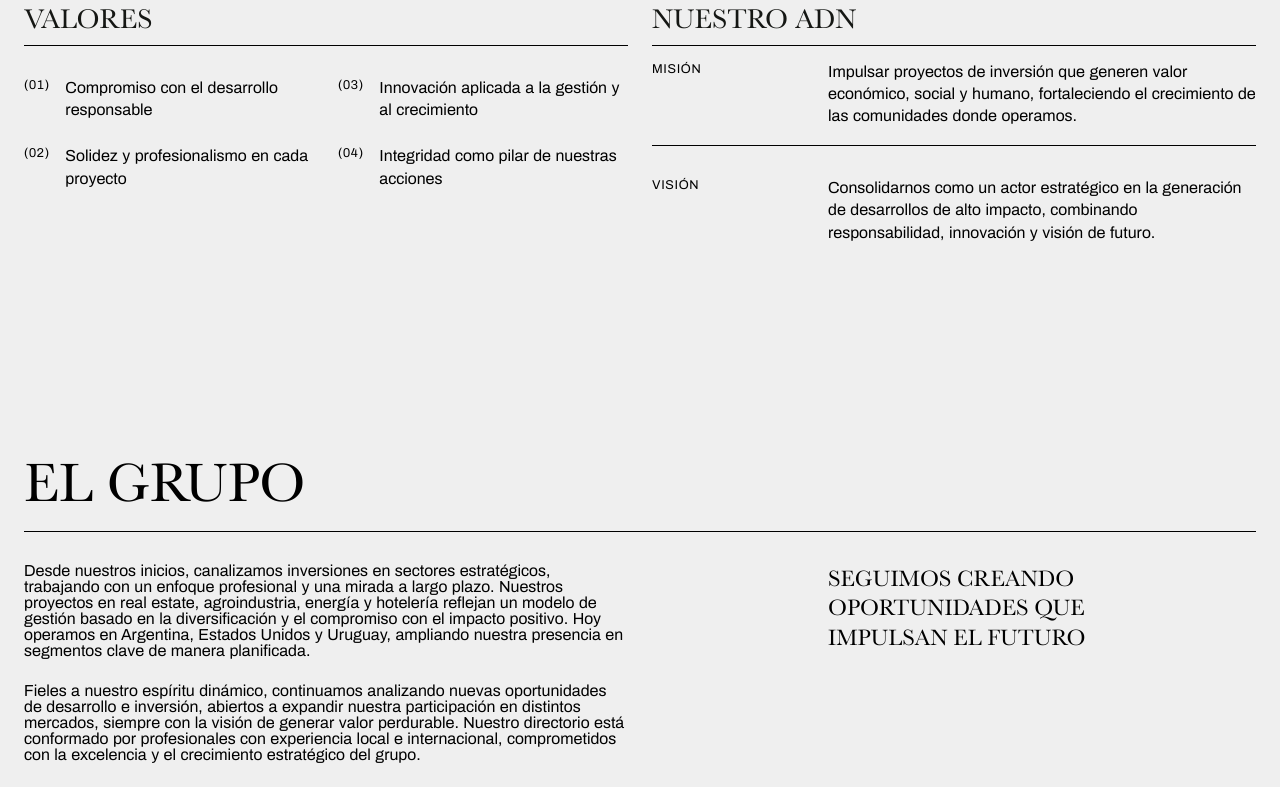
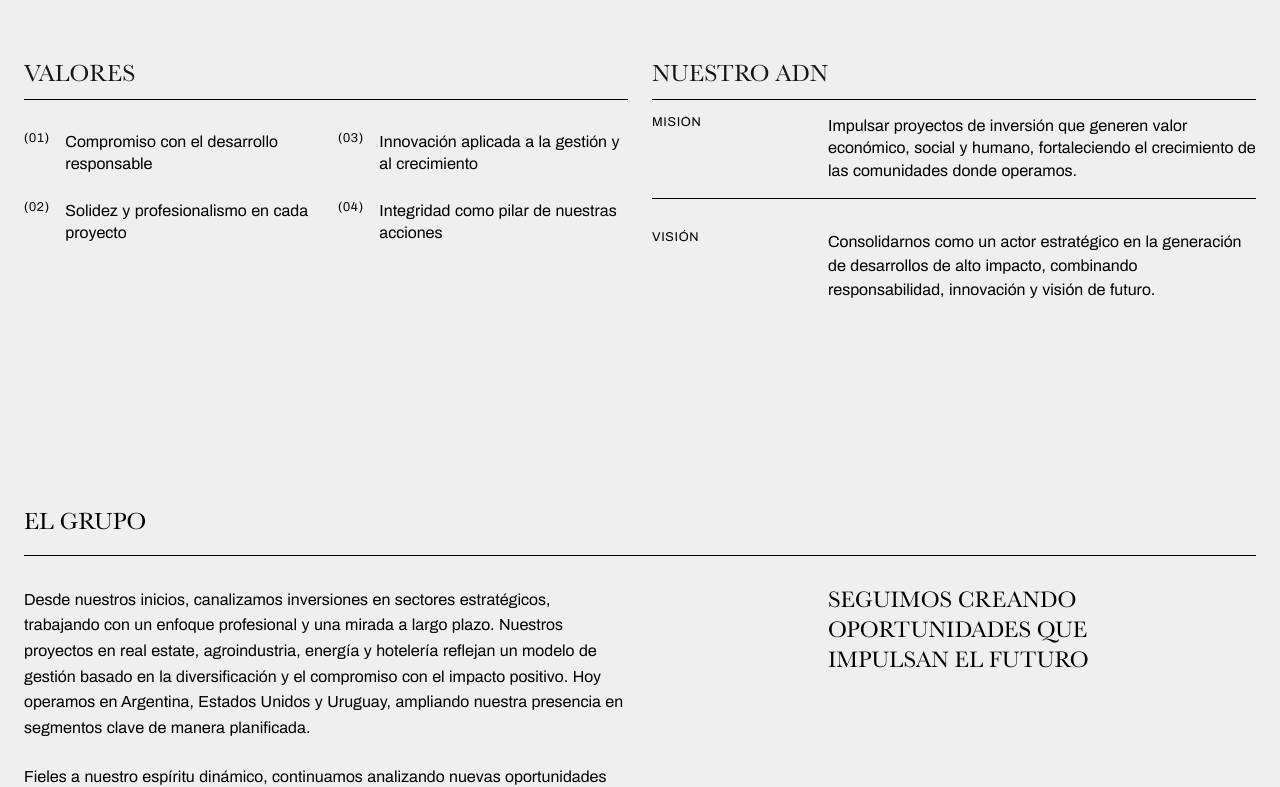
Before and after one commit to i9-9/grupofrali, a Next.js app: page /quienes-somos in a window 1280 px wide. Shown: the part 577-1364 px from the top of the page. Built offline with nearby package versions, Linux system fonts and the light colour scheme.

Commit message:
Replaced fonts - Animations pt2

```diff
--- a/src/app/globals.css
+++ b/src/app/globals.css
@@ -20,8 +20,16 @@
 
 @font-face {
   font-family: 'Archivo';
+  src: url('/fonts/Archivo-Thin.woff2') format('woff2');
+  font-weight: 100;
+  font-style: normal;
+  font-display: swap;
+}
+
+@font-face {
+  font-family: 'Archivo';
   src: url('/fonts/Archivo-Regular.ttf') format('truetype');
-  font-weight: 400;
+  font-weight: 300;
   font-style: normal;
   font-display: swap;
 }
@@ -69,7 +77,7 @@ html {
 body {
   color: #151714;
   font-family: 'Archivo', sans-serif;
-  font-weight: 400;
+  font-weight: 300;
 }
 
 /* ========================================
@@ -97,7 +105,7 @@ body {
   font-family: 'Archivo', sans-serif;
   font-size: 2.2rem;
   line-height: 1.2;
-  font-weight: 400;
+  font-weight: 300;
 }
 
 /* H3 BASKERVILLE - 1.5rem */
@@ -113,7 +121,7 @@ body {
   font-family: 'Archivo', sans-serif;
   font-size: 1.75rem;
   line-height: 1.4;
-  font-weight: 400;
+  font-weight: 300;
 }
 
 /* BODY 2 ARCHIVO - 1rem */
@@ -121,15 +129,15 @@ body {
   font-family: 'Archivo', sans-serif;
   font-size: 1rem;
   line-height: 1.6;
-  font-weight: 400;
+  font-weight: 300;
 }
 
 /* SMALL ARCHIVO - 0.8rem */
 .text-small-archivo {
   font-family: 'Archivo', sans-serif;
   font-size: 0.8rem;
-  line-height: 1.3;
-  font-weight: 400;
+  line-height: 1.1;
+  font-weight: 300;
   text-transform: uppercase;
   letter-spacing: 0.05em;
 }
@@ -139,7 +147,7 @@ body {
   font-family: 'Archivo', sans-serif;
   font-size: 1.5rem;
   line-height: 1.4;
-  font-weight: 400;
+  font-weight: 300;
 }
 
 /* 12 ARCHIVO - 0.75rem */
@@ -147,7 +155,7 @@ body {
   font-family: 'Archivo', sans-serif;
   font-size: 0.75rem;
   line-height: 1.3;
-  font-weight: 400;
+  font-weight: 300;
   text-transform: uppercase;
   letter-spacing: 0.05em;
 }
@@ -202,9 +210,14 @@ body {
   font-weight: 300;
 }
 
+.font-archivo-thin {
+  font-family: 'Archivo', sans-serif;
+  font-weight: 100 !important;
+}
+
 .font-archivo-regular {
   font-family: 'Archivo', sans-serif;
-  font-weight: 400;
+  font-weight: 300;
 }
 
 .font-archivo-bold {
@@ -265,7 +278,7 @@ body {
 
 .filter-item.inactive {
   color: #9ca3af;
-  font-weight: 400;
+  font-weight: 300;
 }
 
 /* Header superpuesto */
@@ -393,15 +406,20 @@ body {
   font-family: 'Archivo', sans-serif;
   font-size: 5.4rem; /* 86.4px en base 16px */
   line-height: 0.85;
-  font-weight: 300;
+  font-weight: 100 !important;
   letter-spacing: -0.02em;
+}
+
+/* Números de estadísticas en páginas de proyectos - Forzar Thin */
+.project-stats-number {
+  font-weight: 100 !important;
 }
 
 .text-stat-unit {
   font-family: 'Archivo', sans-serif;
   font-size: 1.5rem; /* 24px - proporcional al número grande */
   line-height: 0.9;
-  font-weight: 300;
+  font-weight: 100 !important;
 }
 
 /* Responsive para números grandes - Siguiendo nueva escala mobile */
@@ -858,3 +876,48 @@ body {
 .project-stats-line-delay-8.animate::before {
   animation-delay: 1.5s;
 }
+
+/* ========================================
+   ANIMACIÓN DE LÍNEAS QUIENES SOMOS
+   ======================================== */
+
+/* Clase base para líneas de Quiénes Somos */
+.quienes-somos-line {
+  position: relative;
+  overflow: hidden;
+}
+
+.quienes-somos-line::after {
+  content: '';
+  position: absolute;
+  bottom: 0;
+  left: 0;
+  right: 0;
+  height: 1px;
+  background-color: #000;
+  transform: scaleX(0);
+  transform-origin: left;
+  transition: transform 0.8s ease-out;
+}
+
+/* Clase para activar la animación */
+.quienes-somos-line.animate::after {
+  animation: drawLine 0.8s ease-out forwards;
+}
+
+/* Delays secuenciales para líneas de Quiénes Somos */
+.quienes-somos-line-delay-1.animate::after {
+  animation-delay: 0.1s; /* VALORES */
+}
+
+.quienes-somos-line-delay-2.animate::after {
+  animation-delay: 0.3s; /* NUESTRO ADN */
+}
+
+.quienes-somos-line-delay-3.animate::after {
+  animation-delay: 0.5s; /* MISIÓN */
+}
+
+.quienes-somos-line-delay-4.animate::after {
+  animation-delay: 0.1s; /* EL GRUPO (se anima independiente) */
+}
--- a/src/app/quienes-somos/page.tsx
+++ b/src/app/quienes-somos/page.tsx
@@ -1,7 +1,29 @@
+'use client'
+
 import React from 'react'
 import Image from 'next/image'
+import { useIntersectionObserver } from "@/hooks/useIntersectionObserver"
 
 export default function QuienesSomos() {
+  // Intersection Observers para las diferentes secciones
+  const { ref: valoresRef, isVisible: isValoresVisible } = useIntersectionObserver<HTMLDivElement>({
+    threshold: 0.3,
+    rootMargin: '0px 0px -50px 0px',
+    triggerOnce: true
+  })
+
+  const { ref: adnRef, isVisible: isAdnVisible } = useIntersectionObserver<HTMLDivElement>({
+    threshold: 0.3,
+    rootMargin: '0px 0px -50px 0px',
+    triggerOnce: true
+  })
+
+  const { ref: grupoRef, isVisible: isGrupoVisible } = useIntersectionObserver<HTMLDivElement>({
+    threshold: 0.3,
+    rootMargin: '0px 0px -50px 0px',
+    triggerOnce: true
+  })
+
   const valores = [
     {
       numero: "01",
@@ -70,10 +92,10 @@ export default function QuienesSomos() {
     <main className="bg-[#EFEFEF] text-[#151714]">
       {/* Hero Section */}
       <div className="content-wrapper">
-        <div className="grid pt-36 md:pt-24 pb-12">
+        <div className="grid pt-36 md:pt-24 pb-6">
           <div className="col-6 md:col-12">
             {/* Mobile version */}
-            <h1 className="md:hidden text-h1-baskerville text-[#151714]">
+            <h1 className="md:hidden text-h1-baskerville text-[#151714]" style={{ fontSize: '1.5rem', lineHeight: '1.2' }}>
               DESARROLLAMOS<br />
               INVERSIONES ESTRATÉGICAS<br />
               EN SECTORES CLAVE PARA<br />
@@ -82,7 +104,7 @@ export default function QuienesSomos() {
             </h1>
 
             {/* Desktop version */}
-            <h1 className="hidden md:block text-h1-baskerville text-[#151714]">
+            <h1 className="hidden md:block text-h1-baskerville text-[#151714]" style={{ lineHeight: '1.4' }}>
               DESARROLLAMOS INVERSIONES ESTRATÉGICAS<br />
               EN SECTORES CLAVE PARA EL CRECIMIENTO<br />
               ECONÓMICO Y SOCIAL.
@@ -92,7 +114,7 @@ export default function QuienesSomos() {
 
         <div className="grid pb-16">
           <div className="col-6 md:col-6">
-            <p className="text-[#151714] tracking-[0.01em] leading-[1] text-base">
+            <p className="text-[#151714] tracking-[0.01em] leading-[1.2] md:leading-[1] text-base">
               Con casi 30 años de trayectoria, consolidamos nuestro liderazgo a través de proyectos que combinan innovación, compromiso y una gestión profesional orientada al valor de largo plazo, en Argentina, Estados Unidos y Uruguay. Nuestra fortaleza está en la capacidad de evolucionar, diversificar e invertir en el futuro.
             </p>
           </div>
@@ -103,10 +125,10 @@ export default function QuienesSomos() {
       <section className="content-wrapper pb-20 ">
         <div className="grid gap-y-32 md:gap-y-0 mb-20">
           {/* Columna Izquierda: VALORES */}
-          <div className="col-6 md:col-6 pb-16 md:pb-0">
-            {/* Título VALORES */}
-            <div className="border-b border-black pb-2 mb-4">
-              <h2 className="text-small-baskerville">
+          <div className="col-6 md:col-6 pb-16 md:pb-0" ref={valoresRef}>
+            {/* Título VALORES con línea animada */}
+            <div className={`pb-2 mb-4 quienes-somos-line quienes-somos-line-delay-1 ${isValoresVisible ? 'animate' : ''}`}>
+              <h2 className="text-small-baskerville md:text-small-baskerville" style={{ fontSize: '1.5rem', lineHeight: '1.2' }}>
                 VALORES
               </h2>
             </div>
@@ -187,16 +209,16 @@ export default function QuienesSomos() {
           </div>
 
           {/* Columna Derecha: NUESTRO ADN */}
-          <div className="col-6 md:col-6">
-            {/* Título NUESTRO ADN */}
-            <div className="border-b border-black pb-2 mb-4">
-              <h2 className="text-small-baskerville">
+          <div className="col-6 md:col-6" ref={adnRef}>
+            {/* Título NUESTRO ADN con línea animada */}
+            <div className={`pb-2 mb-4 quienes-somos-line quienes-somos-line-delay-2 ${isAdnVisible ? 'animate' : ''}`}>
+              <h2 className="text-small-baskerville md:text-small-baskerville" style={{ fontSize: '1.5rem', lineHeight: '1.2' }}>
                 NUESTRO ADN
               </h2>
             </div>
 
-            {/* MISIÓN con flexbox */}
-            <div className="flex items-start border-b border-black pb-4 mb-8">
+            {/* MISIÓN con línea animada */}
+            <div className={`flex items-start pb-4 mb-8 quienes-somos-line quienes-somos-line-delay-3 ${isAdnVisible ? 'animate' : ''}`}>
               <div className="w-32 flex-shrink-0">
                 <h3 className="text-small-archivo text-black tracking-wider">
                   MISIÓN
@@ -209,7 +231,7 @@ export default function QuienesSomos() {
               </div>
             </div>
 
-            {/* VISIÓN con flexbox */}
+            {/* VISIÓN sin línea */}
             <div className="flex items-start pb-4 mb-8">
               <div className="w-32 flex-shrink-0">
                 <h3 className="text-small-archivo text-black tracking-wider">
@@ -217,7 +239,7 @@ export default function QuienesSomos() {
                 </h3>
               </div>
               <div className="flex-1 pl-12">
-                <p className="font-archivo text-black text-base leading-[1.4]">
+                <p className="font-archivo text-black text-base leading-[1.5]">
                   Consolidarnos como un actor estratégico en la generación de desarrollos de alto impacto, combinando responsabilidad, innovación y visión de futuro.
                 </p>
               </div>
@@ -228,21 +250,23 @@ export default function QuienesSomos() {
 
       {/* El Grupo Section */}
       <section className="content-wrapper pb-20 md:pb-52">
-        <div className="grid pb-8">
+        <div className="grid pb-8" ref={grupoRef}>
           <div className="col-6 md:col-12">
-            <h2 className="text-h1-baskerville text-black border-b border-black pb-4">
-              EL GRUPO
-            </h2>
+            <div className={`quienes-somos-line quienes-somos-line-delay-4 ${isGrupoVisible ? 'animate' : ''}`}>
+              <h2 className="text-h1-baskerville text-black pb-4" style={{ fontSize: '1.5rem', lineHeight: '1.2' }}>
+                EL GRUPO
+              </h2>
+            </div>
           </div>
         </div>
 
         <div className="grid">
           <div className="col-6 md:col-6 space-y-6">
-            <p className="text-black text-base leading-[1]">
+            <p className="text-black text-base leading-[1.6]">
               Desde nuestros inicios, canalizamos inversiones en sectores estratégicos, trabajando con un enfoque profesional y una mirada a largo plazo. Nuestros proyectos en real estate, agroindustria, energía y hotelería reflejan un modelo de gestión basado en la diversificación y el compromiso con el impacto positivo. Hoy operamos en Argentina, Estados Unidos y Uruguay, ampliando nuestra presencia en segmentos clave de manera planificada.
             </p>
 
-            <p className="text-black text-base leading-[1]">
+            <p className="text-black text-base leading-[1.6]">
               Fieles a nuestro espíritu dinámico, continuamos analizando nuevas oportunidades de desarrollo e inversión, abiertos a expandir nuestra participación en distintos mercados, siempre con la visión de generar valor perdurable. Nuestro directorio está conformado por profesionales con experiencia local e internacional, comprometidos con la excelencia y el crecimiento estratégico del grupo.
             </p>
           </div>
@@ -270,7 +294,7 @@ export default function QuienesSomos() {
       <section className="content-wrapper pb-16">
         <div className="grid pb-8">
           <div className="col-6 md:col-12">
-            <h2 className="font-baskerville text-black" style={{ fontSize: 'clamp(32px, 3.5vw, 48px)', lineHeight: '1.2' }}>
+            <h2 className="font-baskerville text-black" style={{ fontSize: 'clamp(24px, 3.5vw, 48px)', lineHeight: '1.2' }}>
               MANAGEMENT
             </h2>
           </div>
--- a/src/data/projects.json
+++ b/src/data/projects.json
@@ -115,7 +115,7 @@
         "habitaciones": "160",
         "capacidad_de_centro_de_convenciones": "1200",
         "calidad": "5 ESTRELLAS",
-        "salones_evento": "14",
+        "salones_para_evento": "14",
         "restaurantes_gourmet": "3",
         "estado": "EN OPERACIÓN"
       }
```
Also changed, not shown: src/app/desarrollos-proyectos/[id]/page.tsx (+13 -13 lines), src/app/desarrollos-proyectos/page.tsx (+17 -9 lines), src/app/page.tsx (+5 -5 lines), src/components/StatItem.tsx (+26 -3 lines), src/hooks/useCounterAnimation.ts (added, +62 -0 lines), public/fonts/Archivo-Thin.woff2 (added), public/fonts/baskerville.woff2.
